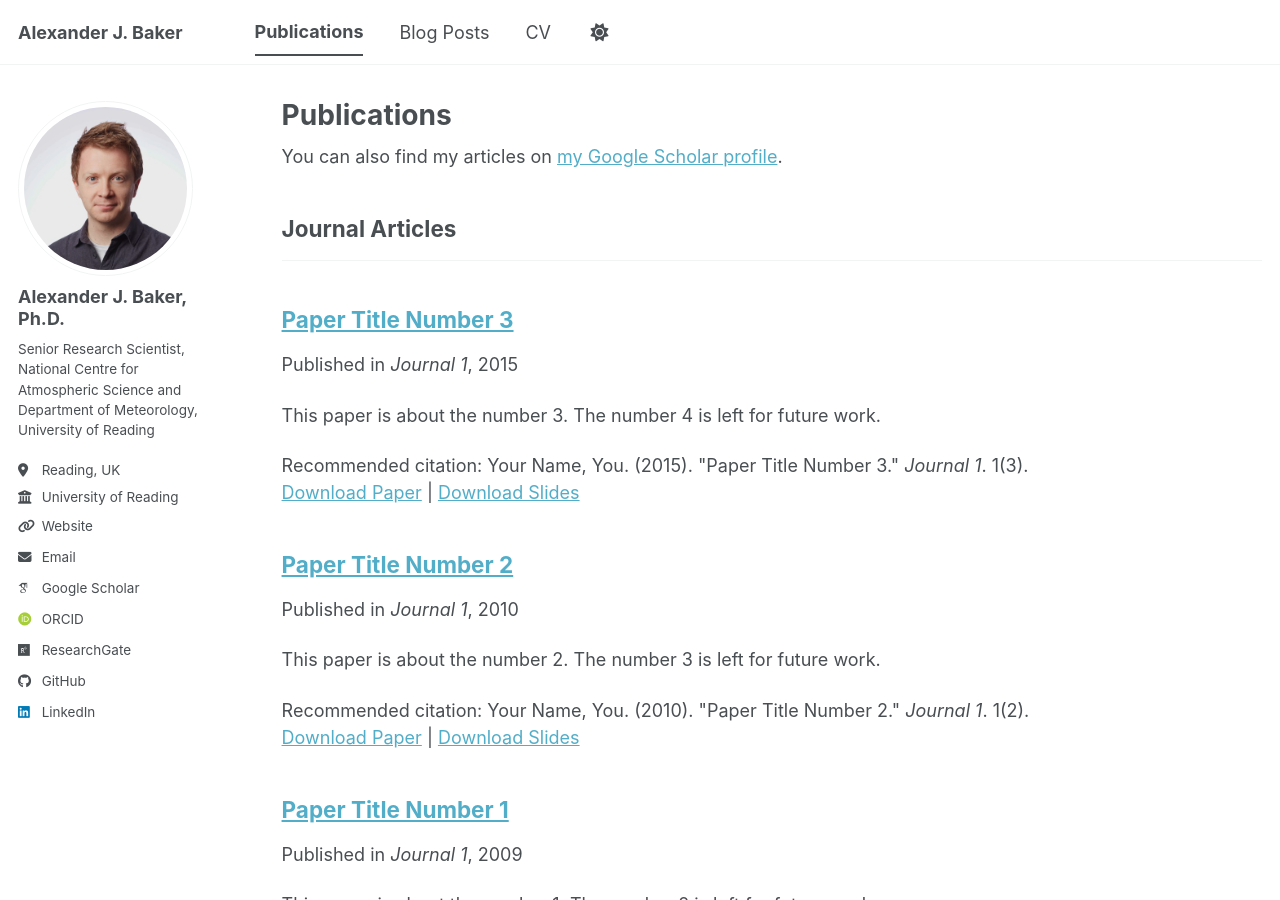
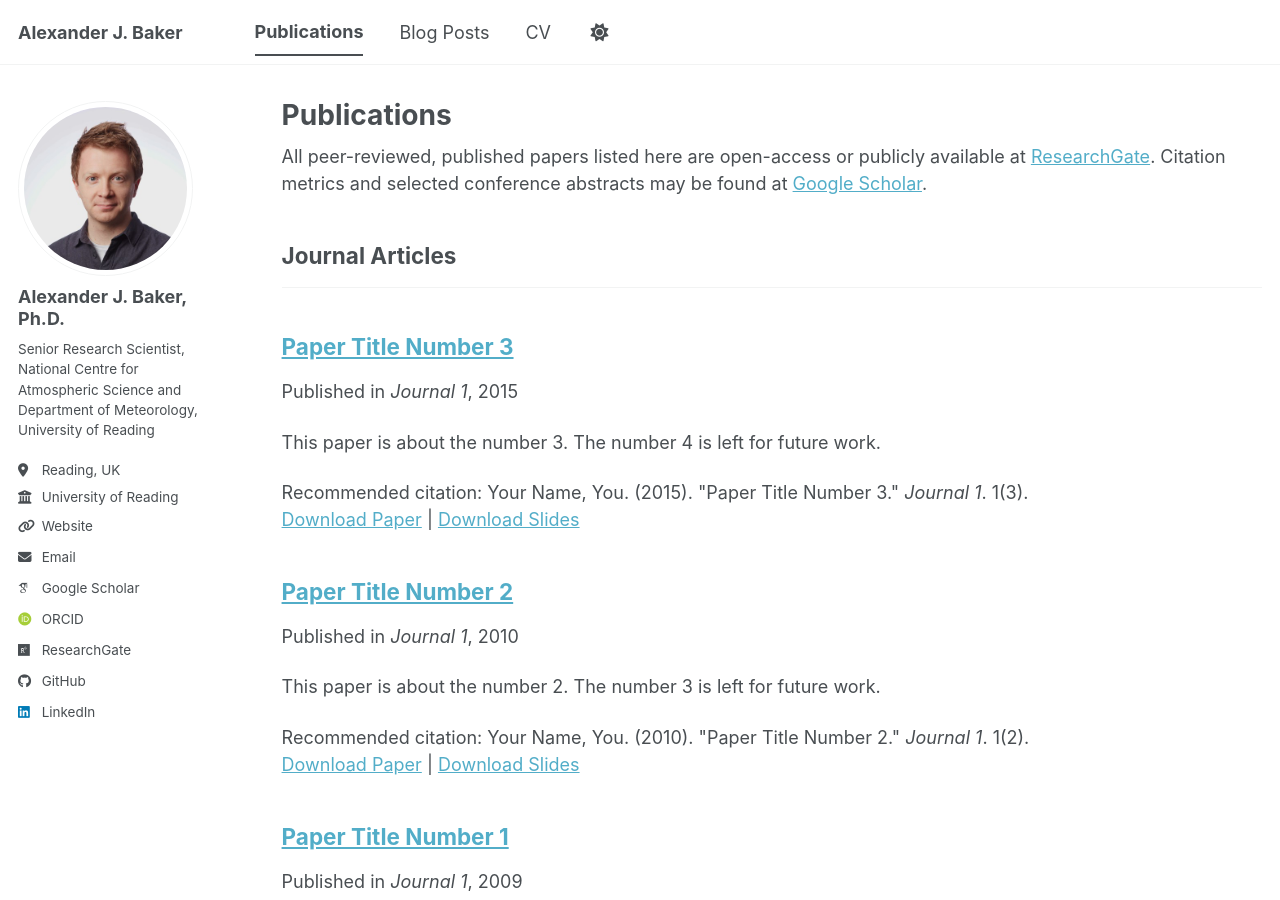
Before and after one commit to alexanderjbaker/alexanderjbaker.github.io, a Jekyll site: the page built from _pages/publications.html, in a window 1280 px wide and 900 px high. Built offline with Jekyll 4.4.1, drawn with Linux system fonts in a browser that asks for light colours; some web fonts are replaced; a script bundle is joined from its source files by our own code; library files that are not in the unit come from our copies.

Commit message:
Update publications.html

```diff
--- a/_pages/publications.html
+++ b/_pages/publications.html
@@ -6,7 +6,7 @@ author_profile: true
 ---
 
 {% if site.author.googlescholar %}
-  <div class="wordwrap">You can also find my articles on <a href="{{site.author.googlescholar}}">my Google Scholar profile</a>.</div>
+  <div class="wordwrap">All peer-reviewed, published papers listed here are open-access or publicly available at <a href="{{site.author.researchgate}}">ResearchGate</a>. Citation metrics and selected conference abstracts may be found at <a href="{{site.author.googlescholar}}">Google Scholar</a>.</div>
 {% endif %}
 
 {% include base_path %}
```
